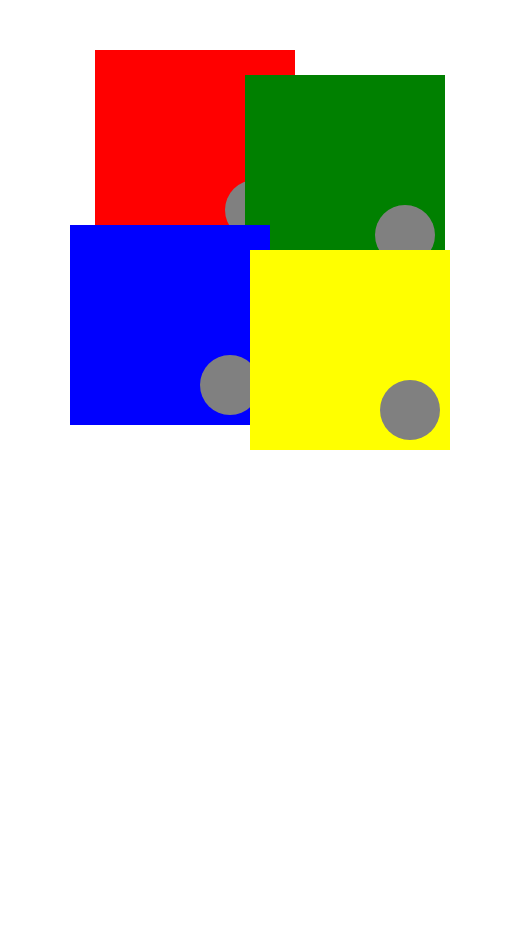
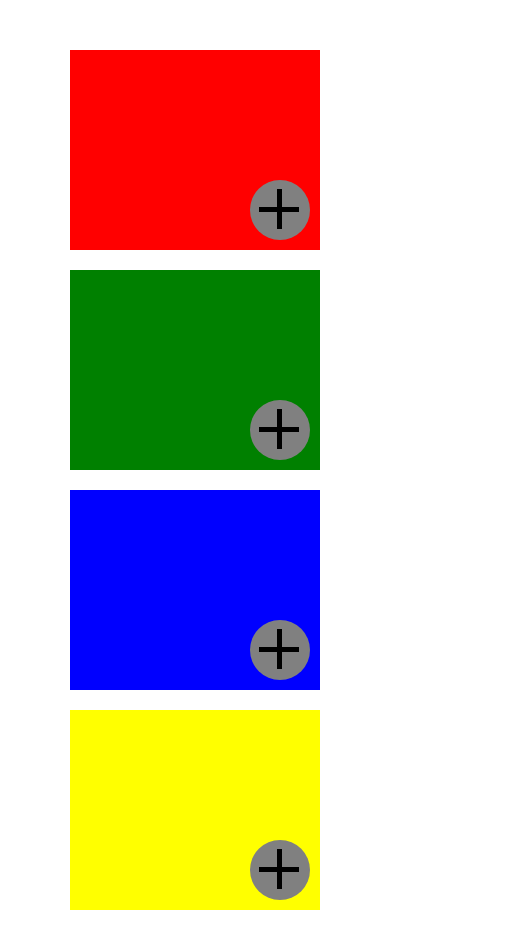
Before and after one commit to paulbardar/gc-homework-2, a plain HTML site: page index.html in a window 390 px wide. Shown: the whole page, 520 px wide, since content can reach past the window. Before the commit the page ends 844 px from the top, so only its background shows below. Drawn offline with Linux system fonts and the light colour scheme.

Commit message:
Made adaptive version

```diff
--- a/css/style.css
+++ b/css/style.css
@@ -55,7 +55,7 @@ textarea {
 
 .ba-wrapper{
     margin: 0 auto;
-    width: 500px;
+    max-width: 500px;
     height: 500px;
     position: relative;
     padding: 50px;
@@ -126,3 +126,33 @@ textarea {
     opacity: 1;
 
 }
+
+@media screen and (max-width: 500px) {
+    .ba-wrapper {
+        position: relative;
+        display: flex;
+        flex-direction: column;
+        height: auto;
+    }
+    .ba-square {
+        width: 100%;
+        position: relative;
+        margin-bottom: 20px;
+        height: 200px;
+    }
+    .ba-square--red,
+    .ba-square--green,
+    .ba-square--blue,
+    .ba-square--yellow {
+        top: 0;
+        right: 0;
+        bottom: 0;
+        left: 0;
+    }
+    .ba-circle:before,
+    .ba-circle:after {
+        opacity: 1;
+    }
+
+
+}
```
